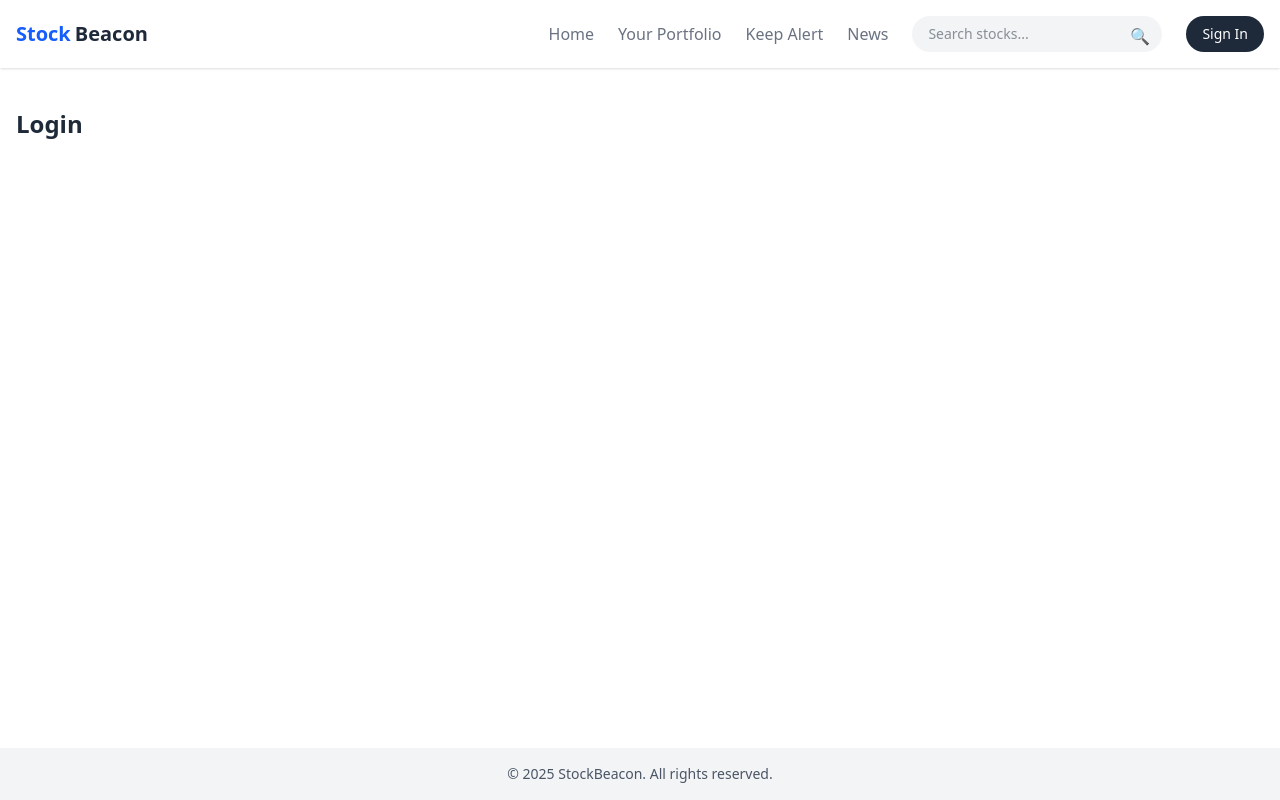
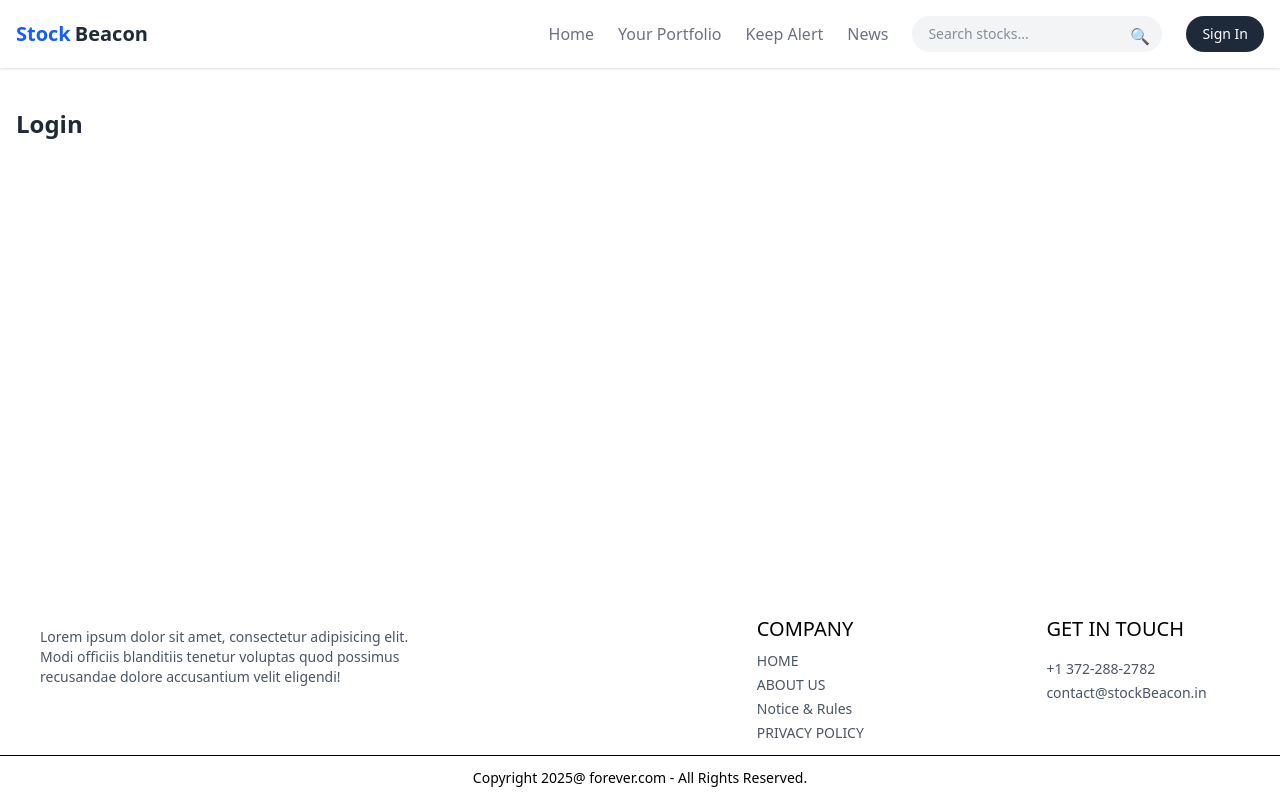
Before and after one commit to Devansh1974/StockBeacon, a React (Vite) app in the folder frontend/: page /login in a window 1280 px wide. Built offline with nearby package versions, Linux system fonts and the light colour scheme.

Commit message:
added the navbar and footer

```diff
--- a/frontend/src/components/Footer.jsx
+++ b/frontend/src/components/Footer.jsx
@@ -1,11 +1,37 @@
-import React from 'react';
+import React from 'react'
 
-const FooterNavbar = () => {
+const Footer = () => {
   return (
-    <footer className="bg-gray-100 text-gray-600 p-4 text-center">
-      <p className="text-sm">© 2025 StockBeacon. All rights reserved.</p>
-    </footer>
-  );
-};
+        <div>
+            <div className=' flex flex-col sm:grid grid-cols-[3fr_1fr_1fr] gap-14 my-3 mt-40 text-sm'>
+                <div>
+                        <p className='px-10 py-3 w-full md:w-2/3 text-gray-600'>
+                        Lorem ipsum dolor sit amet, consectetur adipisicing elit. Modi officiis blanditiis tenetur voluptas quod possimus recusandae dolore accusantium velit eligendi!
+                        </p>
+                </div>
+                <div>
+                    <p className='text-xl font-medium mb-2'>COMPANY</p>
+                    <ul className='flex flex-col gap-1 text-gray-600'>
+                        <li>HOME</li>
+                        <li>ABOUT US</li>
+                        <li>Notice & Rules</li>
+                        <li>PRIVACY POLICY</li>
+                    </ul>
+                </div>
+                <div>
+                    <p className='text-xl font-medium mb-4'>GET IN TOUCH</p>
+                    <ul className='flex flex-col gap-1 text-gray-600'>
+                        <li>+1 372-288-2782</li>
+                        <li>contact@stockBeacon.in</li>
+                    </ul>
+                </div>
+            </div>
+            <div>
+                <hr />
+                <p className='py-3 text-center text-sm'>Copyright 2025@ forever.com - All Rights Reserved. </p>
+            </div>
+        </div>
+      )
+    }
 
-export default FooterNavbar;
+export default Footer
```
